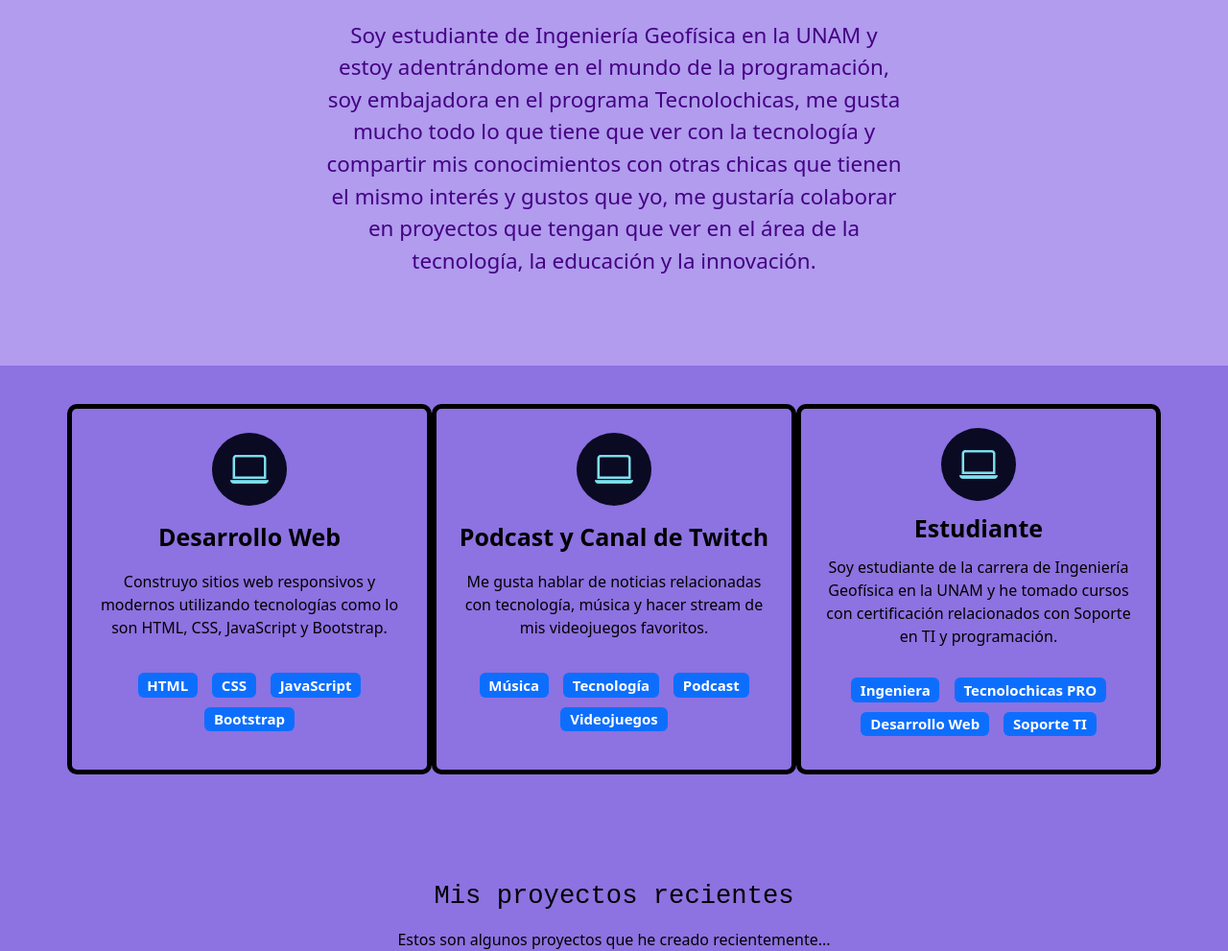
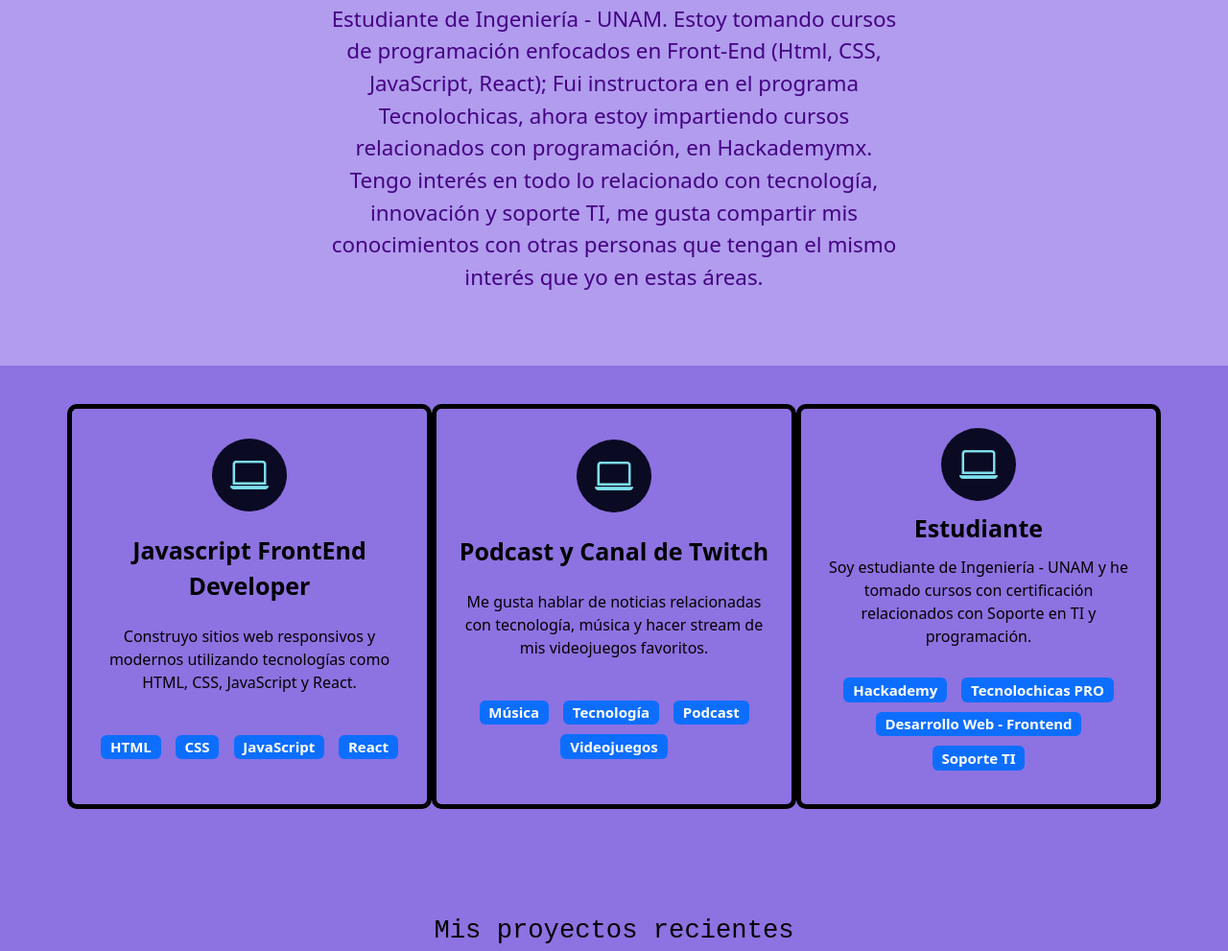
Before and after one commit to pamealba10/pamealba10.github.io, a plain HTML site: page index.html in a window 1280 px wide. Shown: the part 1026-2017 px from the top of the page at 96% size. Drawn offline with nearby package versions, Linux system fonts and the light colour scheme; a web font is replaced by a local one.

Commit message:
Update index.html

```diff
--- a/index.html
+++ b/index.html
@@ -87,7 +87,7 @@
     <section id="sobre-mi" class="sobre-mi seccion-oscura">
       <div class="contenedor">
         <h2 class="seccion-titulo">Conoce a Pame Alba</h2>
-        <p class="seccion-texto">Soy estudiante de Ingeniería Geofísica en la UNAM y estoy adentrándome en el mundo de la programación, soy embajadora en el programa Tecnolochicas, me gusta mucho todo lo que tiene que ver con la tecnología y compartir mis conocimientos con otras chicas que tienen el mismo interés y gustos que yo, me gustaría colaborar en proyectos que tengan que ver en el área de la tecnología, la educación y la innovación. </p>
+        <p class="seccion-texto">Estudiante de Ingeniería - UNAM. Estoy tomando cursos de programación enfocados en Front-End (Html, CSS, JavaScript, React); Fui instructora en el programa Tecnolochicas, ahora estoy impartiendo cursos relacionados con programación, en Hackademymx. Tengo interés en todo lo relacionado con tecnología, innovación y soporte TI, me gusta compartir mis conocimientos con otras personas que tengan el mismo interés que yo en estas áreas. </p>
       </div>
     </section>
 
@@ -98,13 +98,13 @@
           <!-- Desarrollo Web -->
           <div class="columna col-12 col-md-4">
             <i class="bi bi-laptop"></i>
-            <p class="experiencia-titulo">Desarrollo Web</p>
-            <p>Construyo sitios web responsivos y modernos utilizando tecnologías como lo son HTML, CSS, JavaScript y Bootstrap. </p>
+            <p class="experiencia-titulo">Javascript FrontEnd Developer</p>
+            <p>Construyo sitios web responsivos y modernos utilizando tecnologías como HTML, CSS, JavaScript y React. </p>
             <div class="badges-contenedor">
               <span class="badge text-bg-primary">HTML</span>
               <span class="badge text-bg-primary">CSS</span>
               <span class="badge text-bg-primary">JavaScript</span>
-              <span class="badge text-bg-primary">Bootstrap</span>
+              <span class="badge text-bg-primary">React</span>
             </div>
           </div>
           <!-- Articulos -->
@@ -123,11 +123,11 @@
           <div class="columna col-12 col-md-4">
             <i class="bi bi-laptop"></i>
             <p class="experiencia-titulo">Estudiante</p>
-            <p>Soy estudiante de la carrera de Ingeniería Geofísica en la UNAM y he tomado cursos con certificación relacionados con Soporte en TI y programación.  </p>
+            <p>Soy estudiante de Ingeniería - UNAM y he tomado cursos con certificación relacionados con Soporte en TI y programación.  </p>
             <div class="badges-contenedor">
-              <span class="badge text-bg-primary"> Ingeniera</span>
+              <span class="badge text-bg-primary"> Hackademy </span>
               <span class="badge text-bg-primary">Tecnolochicas PRO</span>
-              <span class="badge text-bg-primary">Desarrollo Web</span>
+              <span class="badge text-bg-primary">Desarrollo Web - Frontend </span>
               <span class="badge text-bg-primary">Soporte TI</span>
             </div>
           </div>
```
